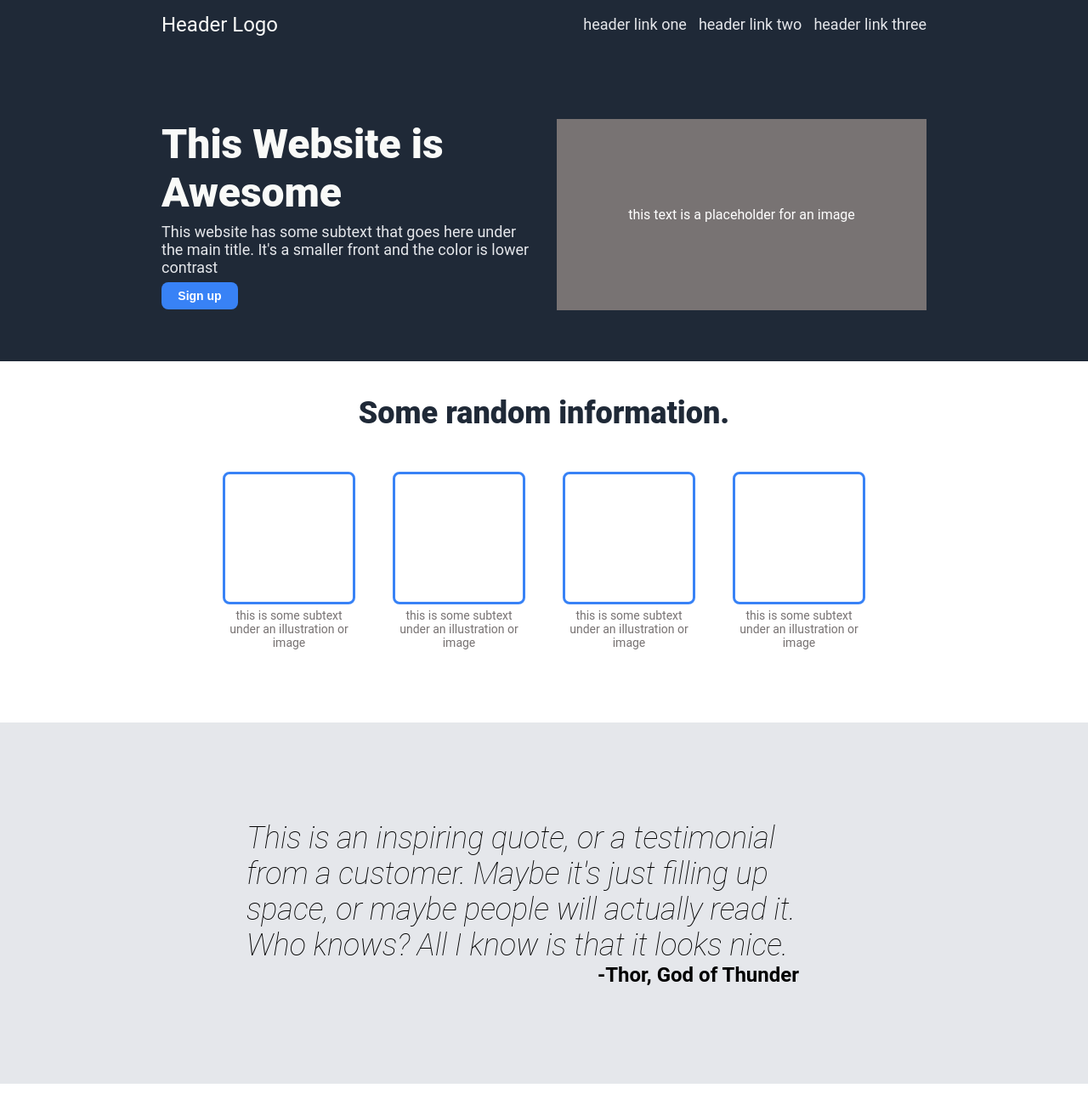
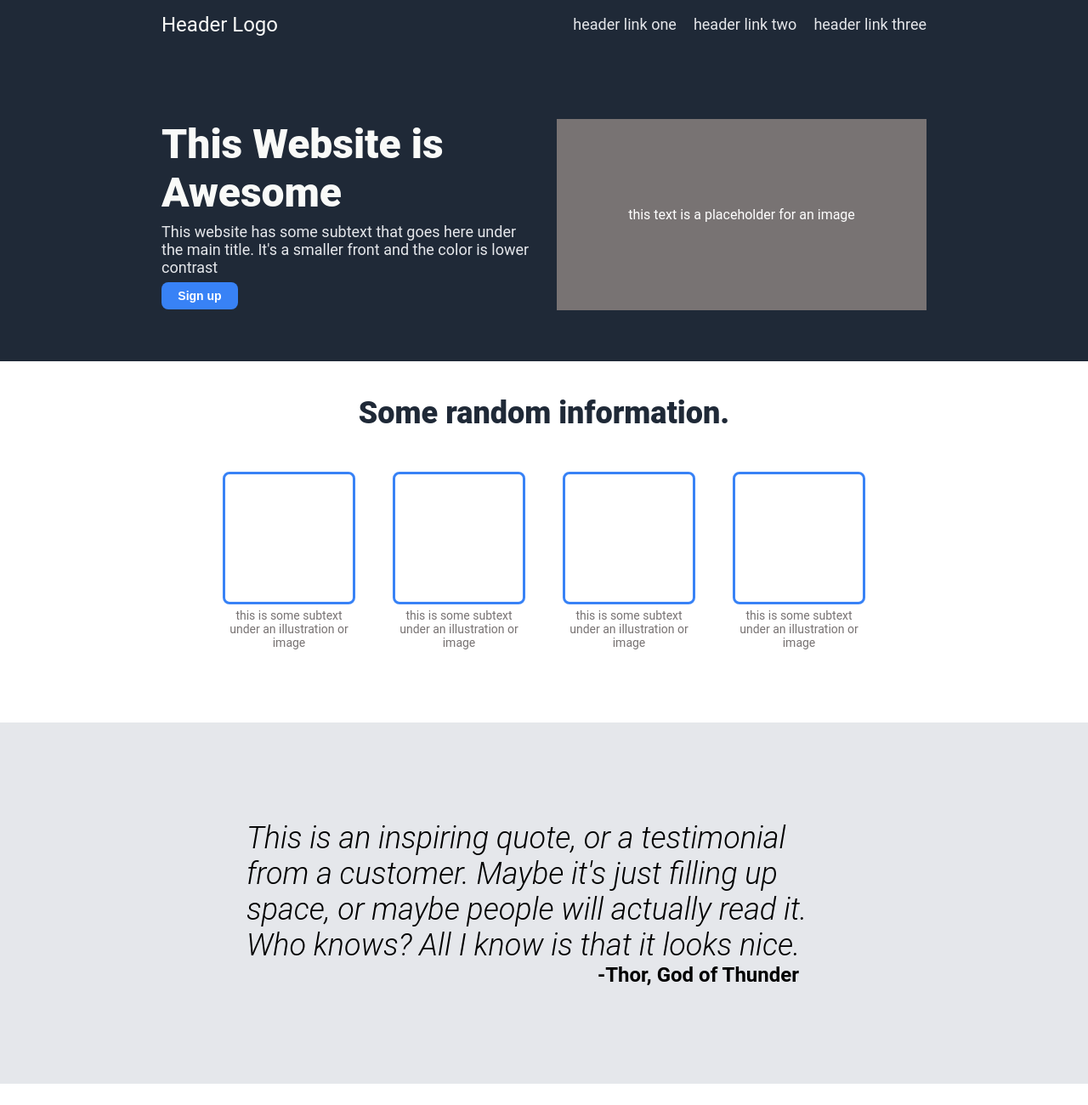
Before and after one commit to aaron-sisk/landing-page, a plain HTML site: page index.html in a window 1280 px wide. Shown: the top 1300 px of the page at 85% size. Drawn offline with Linux system fonts and the light colour scheme.

Commit message:
fix: header-links gap

```diff
--- a/css/style.css
+++ b/css/style.css
@@ -37,7 +37,7 @@ body {
 .header-links {
     color: #E5E7EB;
     font-size: 18px;
-    gap: 14px;
+    gap: 20px;
 }
 
 .header-cards {
@@ -145,7 +145,7 @@ body {
 .quote-text {
     width: 700px;
     font-style: italic;
-    font-weight: 200;
+    font-weight: 300;
     font-size: 36px;
     text-align: left;
 }
@@ -193,7 +193,7 @@ body {
 h3.cta-prompt {
     font-size: 24px;
     font-weight: 800;
-    margin: 0-px;
+    margin: 0;
 }
 
 .cta-button {
```
